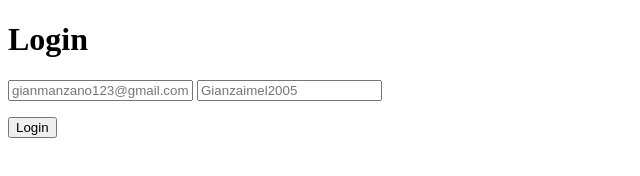
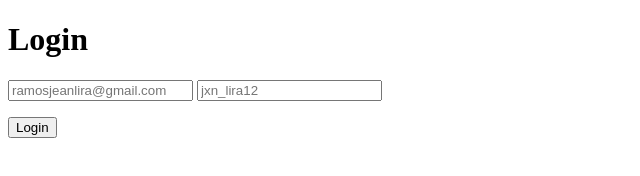
Before and after one commit to LiraRamos/Activity_3, a plain HTML site: page index.html in a window 1280 px wide. Shown: the full height of the page, 0-640 px from the left. Drawn offline with Linux system fonts and the light colour scheme.

Commit message:
Update index.html

```diff
--- a/index.html
+++ b/index.html
@@ -10,8 +10,8 @@
 <body>
     <div style="align-items: center;">
    <h1>Login</h1>
-   <input type="text" placeholder="gianmanzano123@gmail.com">
-   <input type="text" placeholder="Gianzaimel2005">
+   <input type="text" placeholder="ramosjeanlira@gmail.com">
+   <input type="text" placeholder="jxn_lira12">
         <div style="margin-top: 1rem;">
             <button id="btnlogin">Login</button>
  </div>
```
